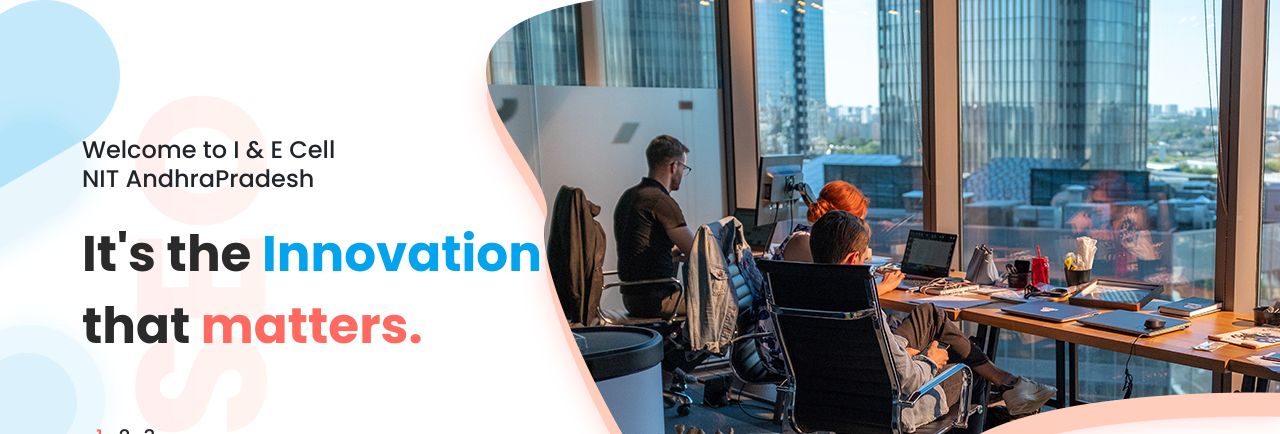
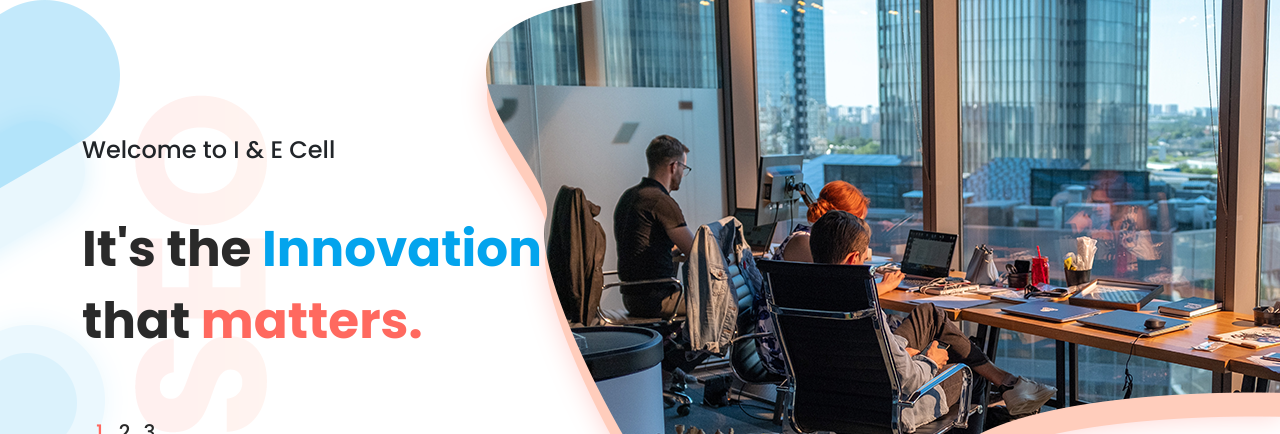
Before and after one commit to Krishanonymous/ecell-web, a Django app: page / in a window 1280 px wide. Shown: the part 100-534 px from the top of the page. Run offline with Django 4.2, Linux system fonts and the light colour scheme; some libraries are stand-ins or nearby versions.

Commit message:
changed content

```diff
--- a/events/templates/friends/index.html
+++ b/events/templates/friends/index.html
@@ -11,20 +11,20 @@
               <div class="owl-carousel owl-banner">
                 <div class="item header-text">
                   <h4>Welcome to I & E Cell</h4>
-                  <h4>NIT AndhraPradesh</h4>
+                  </br>
                   </br>
                   <h2>It's the <em>Innovation</em> that <span>matters.</span></h2>
                 </div>
 
                 <div class="item header-text">
-                  <h4>Welcome to I & E Cell, NIT AndhraPradesh</h4>
+                  <h4>Welcome to I & E Cell</h4>
                   </br>
                   </br>
                   <h2>They are <em>Sudden</em> let them <span>flow.</span></h2>
                 </div>
 
                 <div class="item header-text">
-                  <h4>Welcome to I & E Cell, NIT AndhraPradesh</h4>
+                  <h4>Welcome to I & E Cell</h4>
                   </br>
                   </br>
                   <h2> Innovation <em>and</em> <span>Excellence.</span></h2>
```
